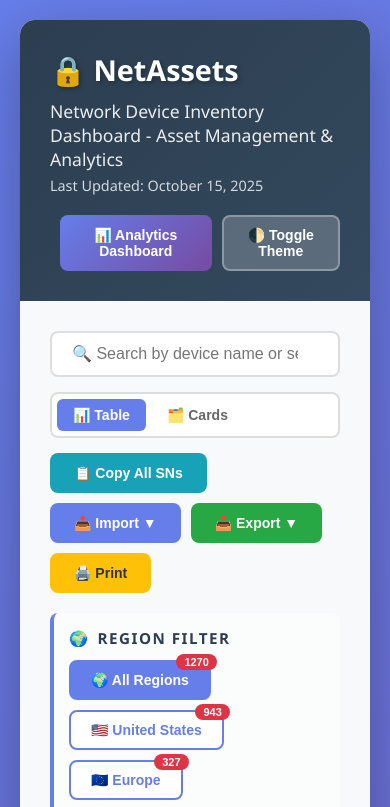
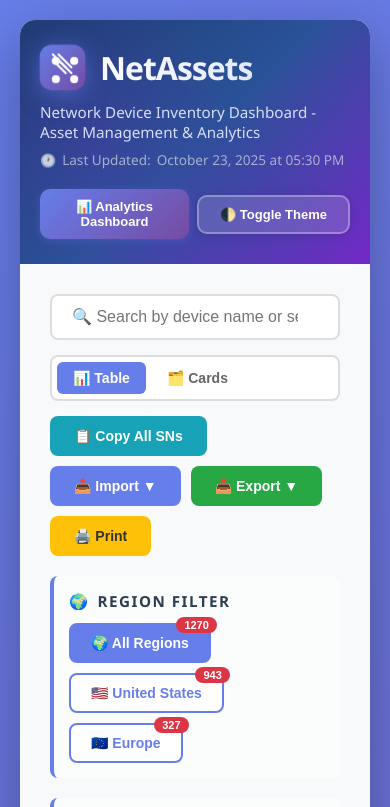
Before and after one commit to MrNetsudo/NetAssets, a plain HTML site: page index.html in a window 390 px wide. Shown: the top 807 px of the page. Drawn offline with nearby package versions, Linux system fonts and the light colour scheme.

Commit message:
Stunning visual redesign - Professional NetAssets branding
Major UI/UX improvements to make NetAssets top-notch:

🎨 Modern Logo Design:
- Custom CSS-based network icon with gradient background
- Animated pulse-glow effect for visual appeal
- Network nodes and connections theme
- Professional color palette: purple/blue gradients

✨ Premium Header Design:
- Multi-layered gradient background (blue to purple)
- Radial gradient overlays for depth
- Gradient text effect on NetAssets title
- Enhanced typography with better letter spacing
- Backdrop blur effects on buttons

📅 Dynamic Date Display:
- Real-time last updated date with JavaScript
- Auto-formats with current date and time
- Clock emoji indicator for clarity

🎯 Enhanced Button Styling:
- Glassmorphism effects with backdrop-filter
- Smooth hover animations and lift effects
- Active state feedback
- Gradient overlays on Analytics button
- Professional shadows and transitions

📱 Responsive Mobile Design:
- Optimized logo size for mobile
- Flexible button layout on small screens
- Proper spacing and typography scaling
- Full-width action buttons on mobile

This update transforms NetAssets into a premium, enterprise-grade
dashboard with modern design language and exceptional polish.

```diff
--- a/index.html
+++ b/index.html
@@ -55,10 +55,24 @@
         }
 
         .header {
-            background: linear-gradient(135deg, #2c3e50 0%, #34495e 100%);
+            background: linear-gradient(135deg, #1e3c72 0%, #2a5298 50%, #7e22ce 100%);
             color: white;
-            padding: 30px;
+            padding: 40px 30px;
             position: relative;
+            overflow: hidden;
+        }
+
+        .header::before {
+            content: '';
+            position: absolute;
+            top: 0;
+            left: 0;
+            right: 0;
+            bottom: 0;
+            background:
+                radial-gradient(circle at 20% 50%, rgba(126, 34, 206, 0.2) 0%, transparent 50%),
+                radial-gradient(circle at 80% 80%, rgba(42, 82, 152, 0.2) 0%, transparent 50%);
+            pointer-events: none;
         }
 
         .header-content {
@@ -67,21 +81,111 @@
             align-items: center;
             flex-wrap: wrap;
             gap: 20px;
+            position: relative;
+            z-index: 1;
         }
 
         .header-title {
             flex: 1;
         }
 
+        .logo-container {
+            display: flex;
+            align-items: center;
+            gap: 15px;
+            margin-bottom: 12px;
+        }
+
+        .logo-icon {
+            width: 50px;
+            height: 50px;
+            position: relative;
+            display: flex;
+            align-items: center;
+            justify-content: center;
+            background: linear-gradient(135deg, #667eea 0%, #764ba2 100%);
+            border-radius: 12px;
+            box-shadow: 0 4px 15px rgba(102, 126, 234, 0.4);
+            animation: pulse-glow 3s ease-in-out infinite;
+        }
+
+        @keyframes pulse-glow {
+            0%, 100% {
+                box-shadow: 0 4px 15px rgba(102, 126, 234, 0.4);
+                transform: scale(1);
+            }
+            50% {
+                box-shadow: 0 4px 25px rgba(102, 126, 234, 0.6);
+                transform: scale(1.02);
+            }
+        }
+
+        .logo-icon::before,
+        .logo-icon::after {
+            content: '';
+            position: absolute;
+            background: white;
+            border-radius: 50%;
+        }
+
+        .logo-icon::before {
+            width: 8px;
+            height: 8px;
+            top: 12px;
+            left: 12px;
+            box-shadow:
+                18px 0 0 white,
+                0 18px 0 white,
+                18px 18px 0 white;
+        }
+
+        .logo-icon::after {
+            width: 20px;
+            height: 2px;
+            top: 15px;
+            left: 15px;
+            border-radius: 2px;
+            box-shadow:
+                0 8px 0 white,
+                4px 4px 0 white,
+                -4px 4px 0 white;
+            transform: rotate(45deg);
+        }
+
         .header h1 {
-            font-size: 2.5em;
-            margin-bottom: 10px;
-            text-shadow: 2px 2px 4px rgba(0,0,0,0.3);
-        }
-
-        .header p {
+            font-size: 2.8em;
+            margin: 0;
+            font-weight: 700;
+            background: linear-gradient(135deg, #ffffff 0%, #e0e7ff 100%);
+            -webkit-background-clip: text;
+            -webkit-text-fill-color: transparent;
+            background-clip: text;
+            letter-spacing: -1px;
+            text-shadow: none;
+            display: inline-block;
+        }
+
+        .header .subtitle {
             font-size: 1.1em;
-            opacity: 0.9;
+            opacity: 0.95;
+            font-weight: 400;
+            margin-top: 8px;
+            color: #e0e7ff;
+        }
+
+        .header .last-updated {
+            font-size: 0.9em;
+            opacity: 0.75;
+            margin-top: 8px;
+            color: #cbd5e1;
+            display: flex;
+            align-items: center;
+            gap: 6px;
+        }
+
+        .header .last-updated::before {
+            content: '🕐';
+            font-size: 0.95em;
         }
 
         .header-actions {
@@ -91,20 +195,28 @@
         }
 
         .theme-toggle {
-            background: rgba(255,255,255,0.2);
+            background: rgba(255,255,255,0.15);
             border: 2px solid rgba(255,255,255,0.3);
             color: white;
-            padding: 10px 20px;
-            border-radius: 8px;
+            padding: 12px 24px;
+            border-radius: 10px;
             cursor: pointer;
             font-size: 14px;
             font-weight: 600;
-            transition: all 0.3s;
+            transition: all 0.3s ease;
+            backdrop-filter: blur(10px);
+            box-shadow: 0 2px 8px rgba(0,0,0,0.1);
         }
 
         .theme-toggle:hover {
-            background: rgba(255,255,255,0.3);
+            background: rgba(255,255,255,0.25);
+            border-color: rgba(255,255,255,0.5);
             transform: translateY(-2px);
+            box-shadow: 0 4px 12px rgba(0,0,0,0.15);
+        }
+
+        .theme-toggle:active {
+            transform: translateY(0);
         }
 
         .controls {
@@ -1208,20 +1320,42 @@
 
         .toggle-analytics-btn {
             padding: 12px 24px;
-            background: linear-gradient(135deg, var(--primary-color) 0%, var(--secondary-color) 100%);
+            background: linear-gradient(135deg, #667eea 0%, #764ba2 100%);
             color: white;
             border: none;
-            border-radius: 8px;
+            border-radius: 10px;
             cursor: pointer;
             font-size: 14px;
             font-weight: 600;
-            transition: all 0.3s;
-            margin-left: 10px;
+            transition: all 0.3s ease;
+            box-shadow: 0 2px 8px rgba(102, 126, 234, 0.3);
+            position: relative;
+            overflow: hidden;
+        }
+
+        .toggle-analytics-btn::before {
+            content: '';
+            position: absolute;
+            top: 0;
+            left: 0;
+            right: 0;
+            bottom: 0;
+            background: linear-gradient(135deg, rgba(255,255,255,0.2) 0%, transparent 100%);
+            opacity: 0;
+            transition: opacity 0.3s ease;
+        }
+
+        .toggle-analytics-btn:hover::before {
+            opacity: 1;
         }
 
         .toggle-analytics-btn:hover {
             transform: translateY(-2px);
-            box-shadow: 0 4px 12px rgba(102, 126, 234, 0.4);
+            box-shadow: 0 6px 20px rgba(102, 126, 234, 0.5);
+        }
+
+        .toggle-analytics-btn:active {
+            transform: translateY(0);
         }
 
         .charts-grid {
@@ -1752,9 +1886,44 @@
         }
 
         @media (max-width: 768px) {
+            .header {
+                padding: 25px 20px;
+            }
+
+            .header-content {
+                flex-direction: column;
+                align-items: flex-start;
+            }
+
+            .logo-icon {
+                width: 45px;
+                height: 45px;
+            }
+
             .header h1 {
-                font-size: 1.8em;
-            }
+                font-size: 2em;
+            }
+
+            .header .subtitle {
+                font-size: 0.95em;
+            }
+
+            .header .last-updated {
+                font-size: 0.85em;
+            }
+
+            .header-actions {
+                width: 100%;
+                justify-content: stretch;
+                gap: 8px;
+            }
+
+            .header-actions button {
+                flex: 1;
+                padding: 10px 16px;
+                font-size: 13px;
+            }
+
             .search-container {
                 flex-direction: column;
             }
@@ -1775,9 +1944,12 @@
         <div class="header">
             <div class="header-content">
                 <div class="header-title">
-                    <h1>🔒 NetAssets</h1>
-                    <p>Network Device Inventory Dashboard - Asset Management & Analytics</p>
-                    <p style="font-size: 0.9em; opacity: 0.8; margin-top: 5px;">Last Updated: October 15, 2025</p>
+                    <div class="logo-container">
+                        <div class="logo-icon"></div>
+                        <h1>NetAssets</h1>
+                    </div>
+                    <p class="subtitle">Network Device Inventory Dashboard - Asset Management & Analytics</p>
+                    <p class="last-updated">Last Updated: <span id="lastUpdatedDate"></span></p>
                 </div>
                 <div class="header-actions">
                     <button class="toggle-analytics-btn" onclick="toggleAnalytics()">📊 Analytics Dashboard</button>
@@ -3298,9 +3470,27 @@
             });
         }
 
+        // Update last updated date
+        function updateLastUpdatedDate() {
+            const now = new Date();
+            const options = {
+                year: 'numeric',
+                month: 'long',
+                day: 'numeric',
+                hour: '2-digit',
+                minute: '2-digit'
+            };
+            const dateStr = now.toLocaleDateString('en-US', options);
+            const lastUpdatedElem = document.getElementById('lastUpdatedDate');
+            if (lastUpdatedElem) {
+                lastUpdatedElem.textContent = dateStr;
+            }
+        }
+
         // Initialize
         loadTheme();
         loadData();
+        updateLastUpdatedDate();
     </script>
 </body>
 </html>
```
